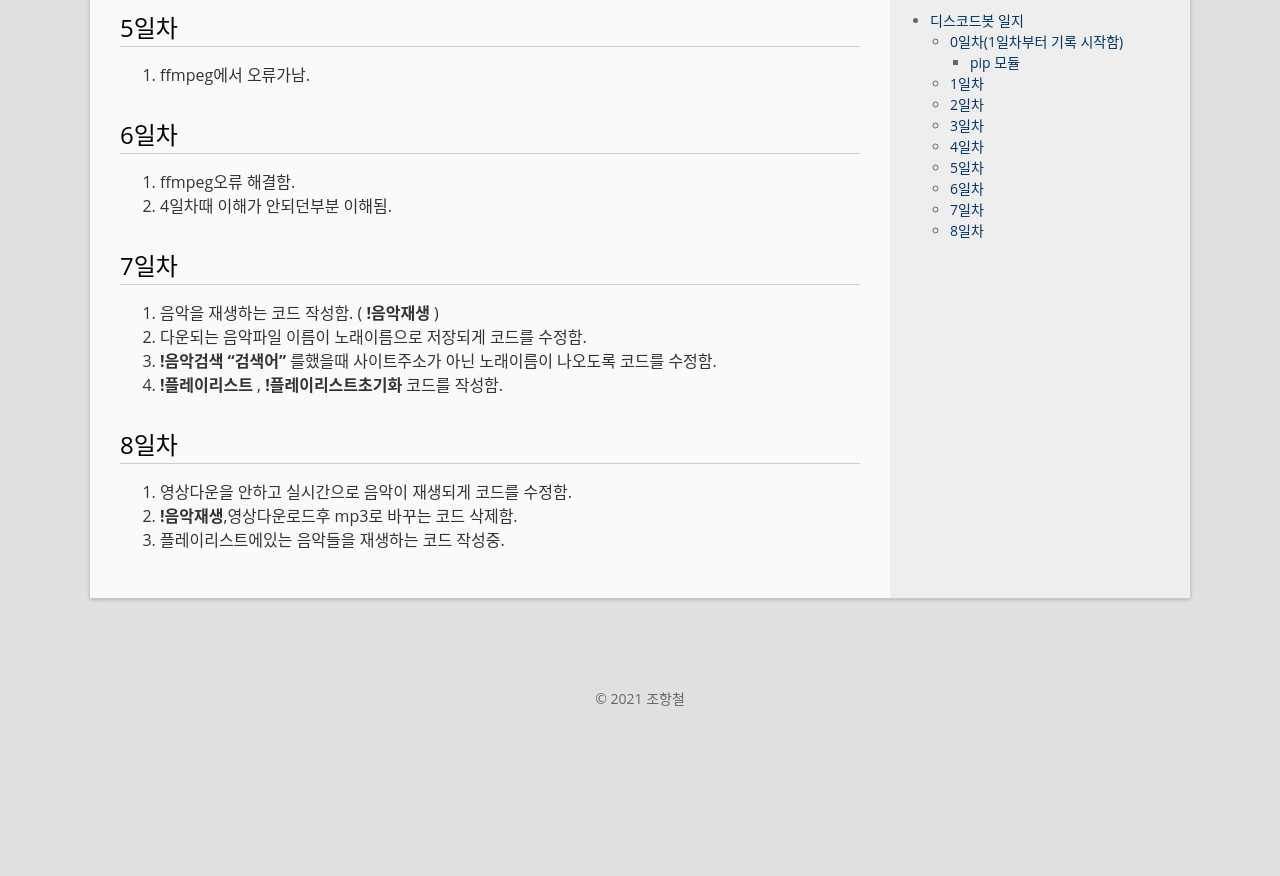
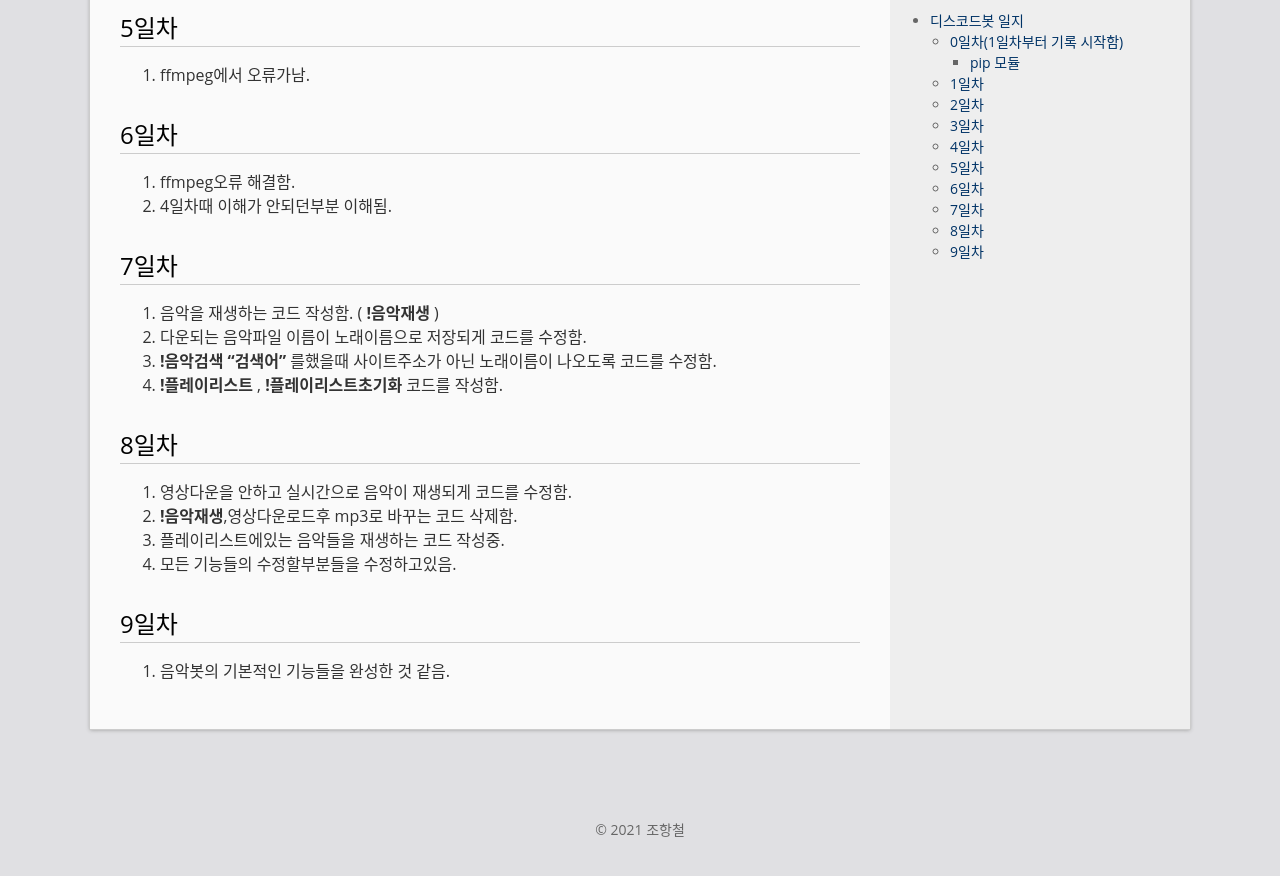
Before and after one commit to chohz1003/chohz1003.github.com, a Jekyll site: the page built from _posts/2021-07-17-Discord-Bot.md, in a window 1280 px wide and 900 px high, scrolled down 1388 px. Shown: the top 876 px of the window. Built offline with Jekyll 4.4.1, drawn with Linux system fonts in a browser that asks for light colours; before the commit the page ends 2157 px from its top, so only the background shows below that.

Commit message:
Update 2021-07-17-Discord-Bot.md

```diff
--- a/_posts/2021-07-17-Discord-Bot.md
+++ b/_posts/2021-07-17-Discord-Bot.md
@@ -59,3 +59,7 @@
 1. 영상다운을 안하고 실시간으로 음악이 재생되게 코드를 수정함.
 2. **!음악재생**,영상다운로드후 mp3로 바꾸는 코드 삭제함.
 3. 플레이리스트에있는 음악들을 재생하는 코드 작성중.
+4. 모든 기능들의 수정할부분들을 수정하고있음.
+
+## 9일차
+1. 음악봇의 기본적인 기능들을 완성한 것 같음.
```
